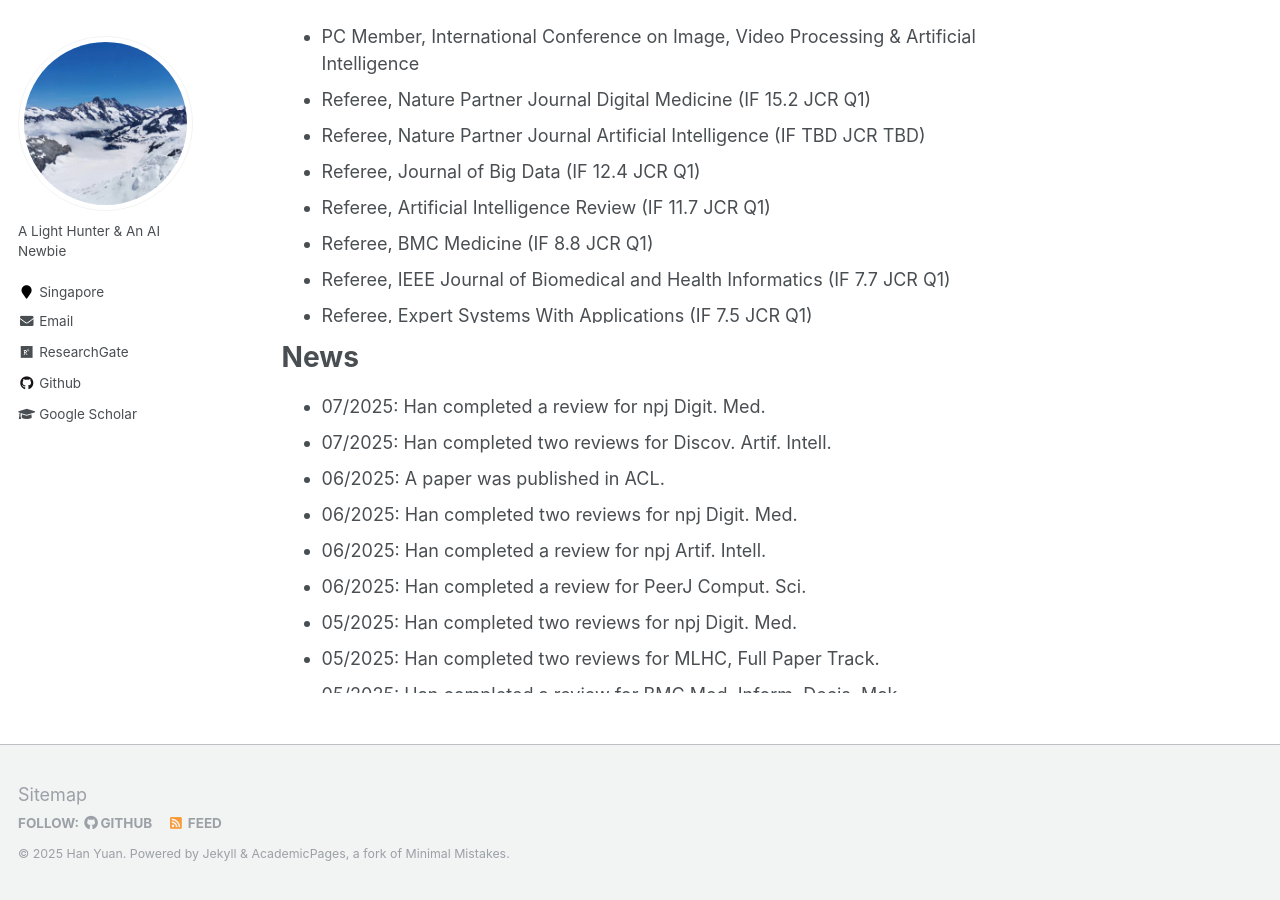
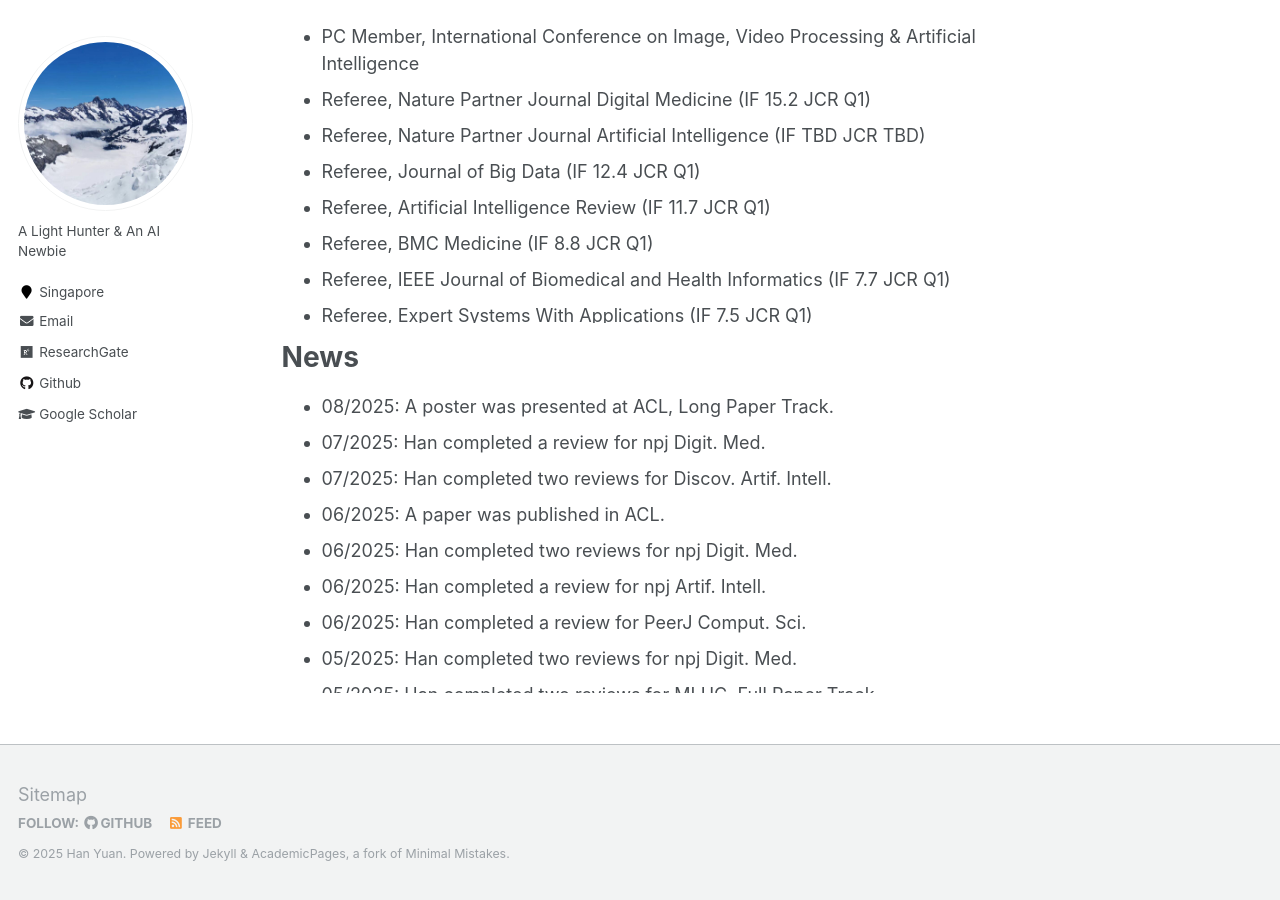
Before and after one commit to Han-Yuan-Med/Han-Yuan-Med.github.io, a Jekyll site: the page built from _pages/about.md, in a window 1280 px wide and 900 px high, scrolled down 968 px. Built offline with Jekyll 4.4.1, drawn with Linux system fonts in a browser that asks for light colours.

Commit message:
Update about.md

```diff
--- a/_pages/about.md
+++ b/_pages/about.md
@@ -52,6 +52,7 @@ Thank you for visiting my academic website. I invite you to explore the [publica
 
 # News
 <ul style="width: auto; height: 300px; overflow: auto">
+  <li>08/2025: A poster was presented at ACL, Long Paper Track.</li>
   <li>07/2025: Han completed a review for npj Digit. Med.</li>
   <li>07/2025: Han completed two reviews for Discov. Artif. Intell.</li>
   <li>06/2025: A paper was published in ACL.</li>
```
